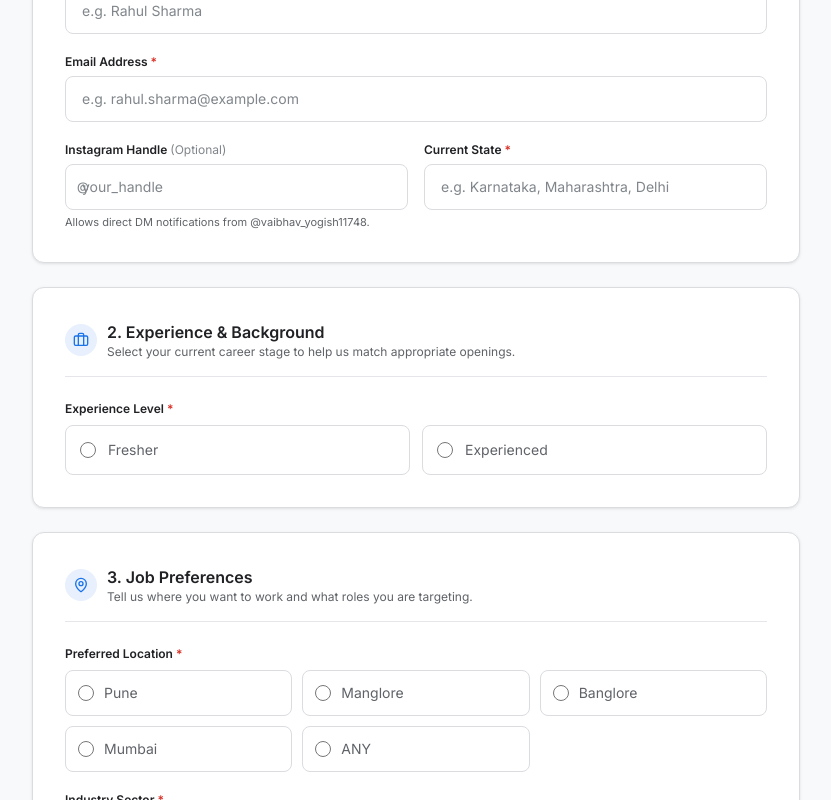
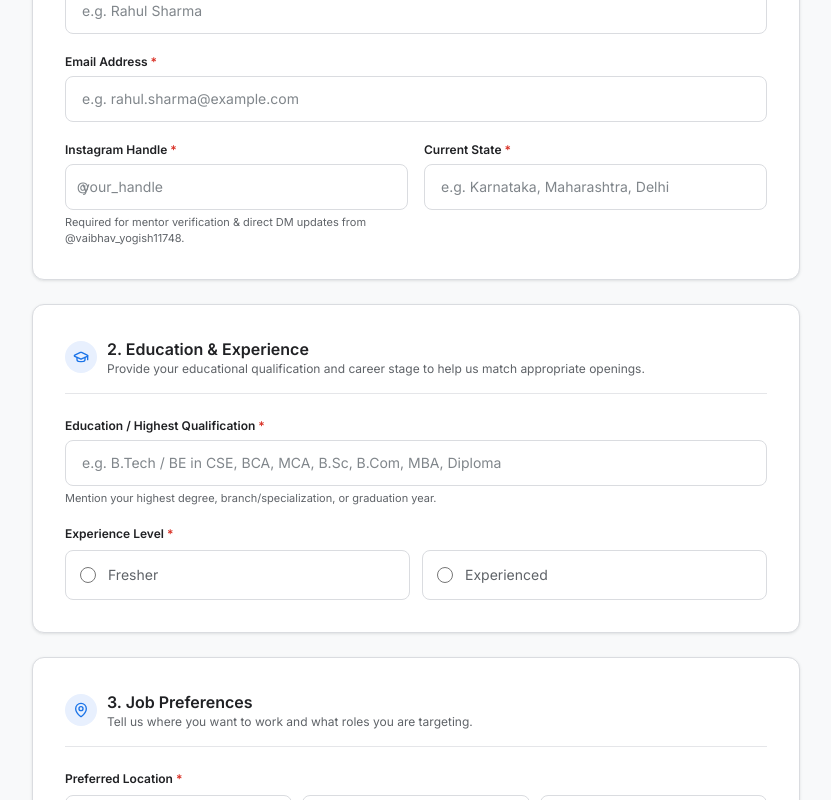
Before and after one commit to helptogetjob123-dotcom/candidateinfo, a React (Vite) app: page / in a window 1280 px wide. Shown: the part 655-1455 px from the top of the page, without its empty margins (224-1055 px from the left). Built offline with nearby package versions, Linux system fonts and the light colour scheme.

Commit message:
made insta compulsary and added education column

```diff
--- a/src/components/ApplicationForm.tsx
+++ b/src/components/ApplicationForm.tsx
@@ -4,7 +4,6 @@ import { FORM_CONFIG } from '../config/formConfig';
 import {
   User,
   MapPin,
-  Briefcase,
   FileText,
   UploadCloud,
   CheckCircle,
@@ -13,7 +12,8 @@ import {
   X,
   ArrowRight,
   ShieldCheck,
-  Link as LinkIcon
+  Link as LinkIcon,
+  GraduationCap
 } from 'lucide-react';
 
 interface ApplicationFormProps {
@@ -24,6 +24,7 @@ const INITIAL_FORM_DATA: CandidateFormData = {
   fullName: '',
   email: '',
   instagramId: '',
+  education: '',
   state: '',
   experience: '',
   yearsOfExperience: '',
@@ -71,6 +72,8 @@ export const ApplicationForm: React.FC<ApplicationFormProps> = ({ onSubmitSucces
     const requiredChecks = [
       formData.fullName.trim(),
       formData.email.trim(),
+      formData.instagramId.trim(),
+      formData.education.trim(),
       formData.state.trim(),
       formData.experience,
       formData.preferredLocation,
@@ -189,6 +192,14 @@ export const ApplicationForm: React.FC<ApplicationFormProps> = ({ onSubmitSucces
       errs.email = 'Please enter a valid email address.';
     }
 
+    if (!formData.instagramId.trim()) {
+      errs.instagramId = 'Please enter your Instagram handle.';
+    }
+
+    if (!formData.education.trim()) {
+      errs.education = 'Please enter your education qualification.';
+    }
+
     if (!formData.state.trim()) errs.state = 'Please mention your current state.';
     if (!formData.experience) errs.experience = 'Please select your experience status.';
     if (formData.experience === 'Experienced' && !formData.yearsOfExperience.trim()) {
@@ -247,6 +258,7 @@ export const ApplicationForm: React.FC<ApplicationFormProps> = ({ onSubmitSucces
       setSubmitStatusMessage('Uploading resume & logging response...');
 
       let resolvedResumeDriveLink: string | undefined = undefined;
+      const cleanInstagramId = formData.instagramId.trim().replace(/^@+/, '');
 
       // Primary: Google Apps Script Webhook
       if (FORM_CONFIG.appsScriptWebhookUrl && FORM_CONFIG.appsScriptWebhookUrl.trim() !== '') {
@@ -257,7 +269,8 @@ export const ApplicationForm: React.FC<ApplicationFormProps> = ({ onSubmitSucces
             formData: {
               fullName: formData.fullName.trim(),
               email: formData.email.trim(),
-              instagramId: formData.instagramId.trim() || 'N/A',
+              instagramId: cleanInstagramId,
+              education: formData.education.trim(),
               state: formData.state.trim(),
               experience: formData.experience,
               yearsOfExperience: formData.experience === 'Experienced' ? formData.yearsOfExperience.trim() : '0',
@@ -299,7 +312,8 @@ export const ApplicationForm: React.FC<ApplicationFormProps> = ({ onSubmitSucces
         timestamp,
         fullName: formData.fullName.trim(),
         email: formData.email.trim(),
-        instagramId: formData.instagramId.trim(),
+        instagramId: cleanInstagramId,
+        education: formData.education.trim(),
         state: formData.state.trim(),
         experience: formData.experience,
         yearsOfExperience: formData.experience === 'Experienced' ? formData.yearsOfExperience : undefined,
@@ -408,7 +422,7 @@ export const ApplicationForm: React.FC<ApplicationFormProps> = ({ onSubmitSucces
             <div className="grid grid-cols-1 sm:grid-cols-2 gap-4">
               <div>
                 <label htmlFor="instagramId" className="block text-xs font-semibold text-google-text-primary mb-1.5">
-                  Instagram Handle <span className="text-google-text-tertiary font-normal">(Optional)</span>
+                  Instagram Handle <span className="text-google-red">*</span>
                 </label>
                 <div className="relative">
                   <span className="absolute inset-y-0 left-0 pl-3 flex items-center text-xs text-google-text-tertiary font-medium">
@@ -418,14 +432,21 @@ export const ApplicationForm: React.FC<ApplicationFormProps> = ({ onSubmitSucces
                     id="instagramId"
                     type="text"
                     name="instagramId"
+                    required
                     value={formData.instagramId}
                     onChange={handleInputChange}
                     placeholder="your_handle"
-                    className="google-input pl-7"
+                    className={`google-input pl-7 ${errors.instagramId ? 'border-google-red ring-1 ring-google-red/20' : ''}`}
                   />
                 </div>
+                {errors.instagramId && (
+                  <p className="text-xs text-google-red mt-1 flex items-center gap-1">
+                    <AlertCircle className="w-3.5 h-3.5" />
+                    {errors.instagramId}
+                  </p>
+                )}
                 <p className="text-[11px] text-google-text-secondary mt-1">
-                  Allows direct DM notifications from {FORM_CONFIG.brand.instagramHandle}.
+                  Required for mentor verification & direct DM updates from {FORM_CONFIG.brand.instagramHandle}.
                 </p>
               </div>
 
@@ -455,25 +476,51 @@ export const ApplicationForm: React.FC<ApplicationFormProps> = ({ onSubmitSucces
         </div>
 
         {/* ============================================================ */}
-        {/* SECTION 2: EXPERIENCE & BACKGROUND */}
+        {/* SECTION 2: EDUCATION & EXPERIENCE */}
         {/* ============================================================ */}
         <div className="google-card p-6 sm:p-8">
           <div className="flex items-center gap-2.5 pb-4 mb-6 border-b border-google-border/70">
             <div className="w-8 h-8 rounded-full bg-google-blue-bg text-google-blue flex items-center justify-center shrink-0">
-              <Briefcase className="w-4 h-4" />
+              <GraduationCap className="w-4 h-4" />
             </div>
             <div>
               <h2 className="text-base font-semibold text-google-text-primary">
-                2. Experience & Background
+                2. Education & Experience
               </h2>
               <p className="text-xs text-google-text-secondary">
-                Select your current career stage to help us match appropriate openings.
+                Provide your educational qualification and career stage to help us match appropriate openings.
               </p>
             </div>
           </div>
 
           <div className="space-y-5">
-            {/* 5. Experience Radio Tiles */}
+            {/* 5. Education / Highest Qualification */}
+            <div>
+              <label htmlFor="education" className="block text-xs font-semibold text-google-text-primary mb-1.5">
+                Education / Highest Qualification <span className="text-google-red">*</span>
+              </label>
+              <input
+                id="education"
+                type="text"
+                name="education"
+                required
+                value={formData.education}
+                onChange={handleInputChange}
+                placeholder="e.g. B.Tech / BE in CSE, BCA, MCA, B.Sc, B.Com, MBA, Diploma"
+                className={`google-input ${errors.education ? 'border-google-red ring-1 ring-google-red/20' : ''}`}
+              />
+              {errors.education && (
+                <p className="text-xs text-google-red mt-1 flex items-center gap-1">
+                  <AlertCircle className="w-3.5 h-3.5" />
+                  {errors.education}
+                </p>
+              )}
+              <p className="text-[11px] text-google-text-secondary mt-1">
+                Mention your highest degree, branch/specialization, or graduation year.
+              </p>
+            </div>
+
+            {/* 6. Experience Radio Tiles */}
             <div>
               <label className="block text-xs font-semibold text-google-text-primary mb-2">
                 Experience Level <span className="text-google-red">*</span>
--- a/src/components/ConfirmationScreen.tsx
+++ b/src/components/ConfirmationScreen.tsx
@@ -57,12 +57,15 @@ export const ConfirmationScreen: React.FC<ConfirmationScreenProps> = ({
               <span className="text-google-text-primary font-semibold mt-0.5">{result.email}</span>
             </div>
 
-            {result.instagramId && (
-              <div className="flex flex-col">
-                <span className="text-google-text-secondary font-medium text-[11px]">Instagram Handle</span>
-                <span className="text-pink-600 font-semibold mt-0.5">@{result.instagramId}</span>
-              </div>
-            )}
+            <div className="flex flex-col">
+              <span className="text-google-text-secondary font-medium text-[11px]">Instagram Handle</span>
+              <span className="text-pink-600 font-semibold mt-0.5">@{result.instagramId.replace(/^@+/, '')}</span>
+            </div>
+
+            <div className="flex flex-col">
+              <span className="text-google-text-secondary font-medium text-[11px]">Education / Qualification</span>
+              <span className="text-google-text-primary font-semibold mt-0.5">{result.education}</span>
+            </div>
 
             <div className="flex flex-col">
               <span className="text-google-text-secondary font-medium text-[11px]">Current State</span>
--- a/src/config/formConfig.ts
+++ b/src/config/formConfig.ts
@@ -23,6 +23,7 @@ export const FORM_CONFIG = {
       fullName: 'entry.1672635230',         // Name:
       email: 'entry.1328940444',            // E-mail
       instagramId: 'entry.419558734',       // insta ID
+      education: 'entry.education_placeholder', // Education / Qualification
       state: 'entry.730549692',             // State
       experience: 'entry.2038274577',       // Experience (Fresher / Experienced)
       yearsOfExperience: 'entry.554012743', // If Experienced Mention the Years of experience
--- a/src/types.ts
+++ b/src/types.ts
@@ -1,7 +1,8 @@
 export interface CandidateFormData {
   fullName: string;           // Name:
   email: string;              // E-mail
-  instagramId: string;        // insta ID
+  instagramId: string;        // insta ID (Compulsory)
+  education: string;          // Education / Highest Qualification (Compulsory)
   state: string;              // State
   experience: string;         // Experience ('Fresher' | 'Experienced')
   yearsOfExperience: string;  // If Experienced Mention the Years of experience
@@ -31,6 +32,7 @@ export interface FormSubmissionResult {
   fullName: string;
   email: string;
   instagramId: string;
+  education: string;
   state: string;
   experience: string;
   yearsOfExperience?: string;
```
Also changed, not shown: 2 other files (tests, documents, lock files or other folders).
